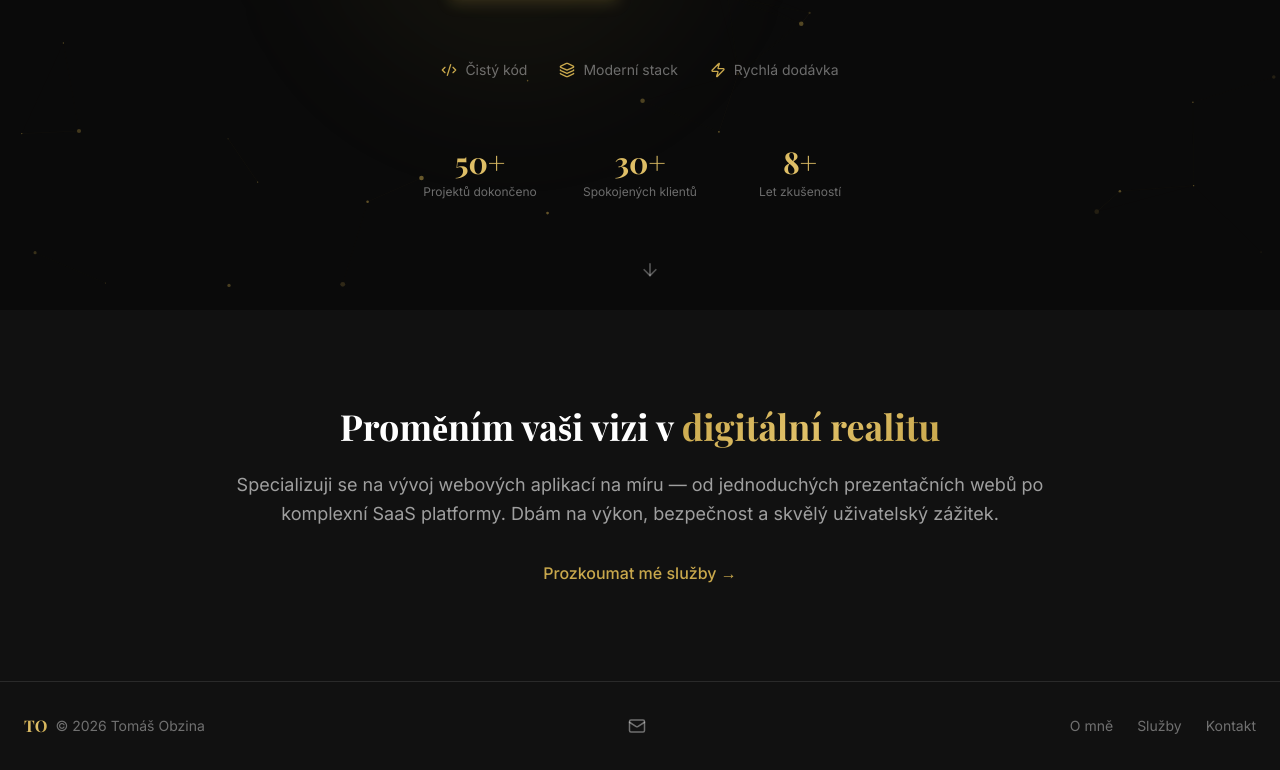
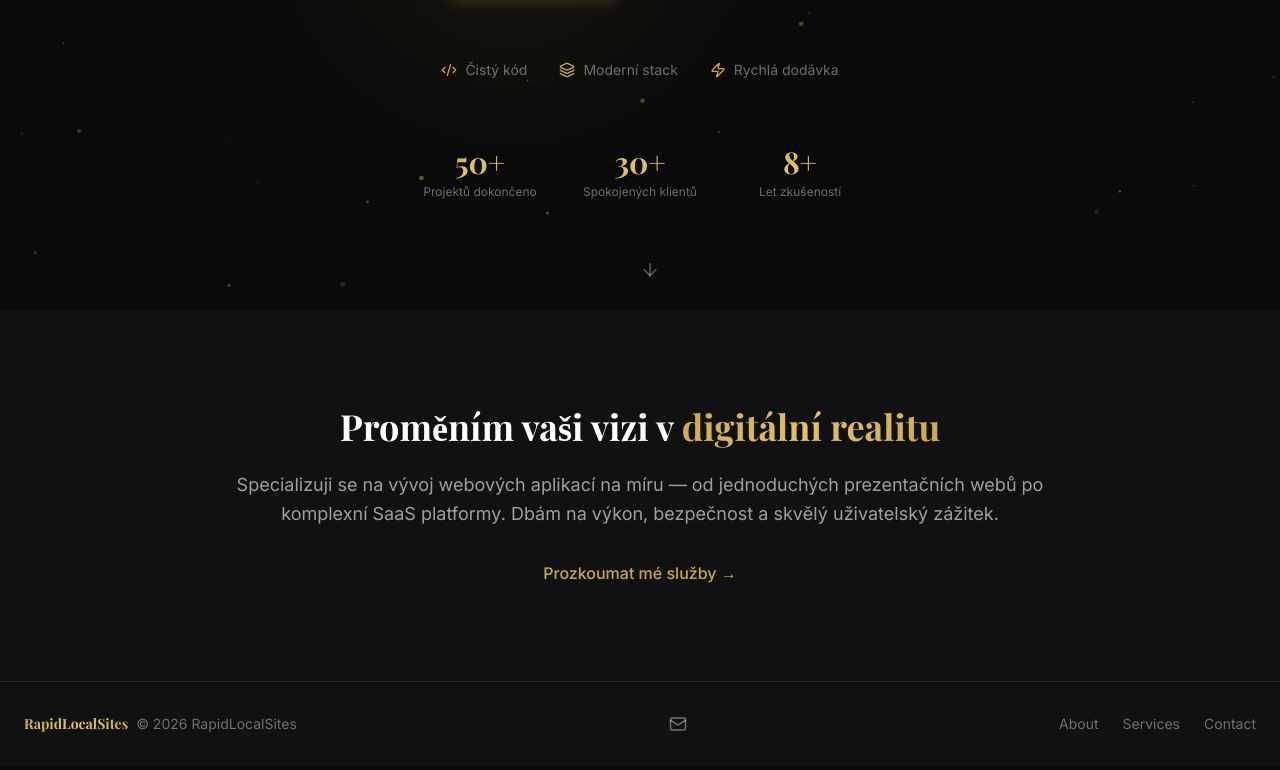
Before and after one commit to obzi/portfolio, a React (Vite) app: page / in a window 1280 px wide. Shown: the part 490-1260 px from the top of the page. Built offline with nearby package versions, Linux system fonts and the light colour scheme; no server answers.

Commit message:
feat: update Footer with RapidLocalSites brand and translated links

```diff
--- a/src/components/Footer.tsx
+++ b/src/components/Footer.tsx
@@ -1,25 +1,29 @@
 import { Link } from 'react-router-dom'
 import { Mail } from 'lucide-react'
+import { useLanguage } from '@/context/LanguageContext'
 
 export default function Footer() {
+  const { t } = useLanguage()
   const year = new Date().getFullYear()
   return (
     <footer className="border-t border-dark-border bg-dark-surface">
       <div className="max-w-7xl mx-auto px-6 py-8 flex flex-col md:flex-row items-center justify-between gap-4">
         <div className="flex items-center gap-2">
-          <span className="font-display font-bold text-gradient">TO</span>
-          <span className="text-white/40 text-sm">© {year} Tomáš Obzina</span>
+          <span className="font-display font-bold text-gradient text-sm">RapidLocalSites</span>
+          <span className="text-white/40 text-sm">{t.footer.copyright.replace('{year}', String(year))}</span>
         </div>
         <div className="flex items-center gap-6">
-          <a href="mailto:t.obzina81@gmail.com"
-            className="text-white/40 hover:text-gold transition-colors cursor-pointer">
+          <a
+            href="mailto:t.obzina81@gmail.com"
+            className="text-white/40 hover:text-gold transition-colors cursor-pointer"
+          >
             <Mail size={18} />
           </a>
         </div>
         <div className="flex gap-6 text-sm text-white/40">
-          <Link to="/about" className="hover:text-gold transition-colors">O mně</Link>
-          <Link to="/services" className="hover:text-gold transition-colors">Služby</Link>
-          <Link to="/contact" className="hover:text-gold transition-colors">Kontakt</Link>
+          <Link to="/about" className="hover:text-gold transition-colors">{t.footer.about}</Link>
+          <Link to="/services" className="hover:text-gold transition-colors">{t.footer.services}</Link>
+          <Link to="/contact" className="hover:text-gold transition-colors">{t.footer.contact}</Link>
         </div>
       </div>
     </footer>
```
